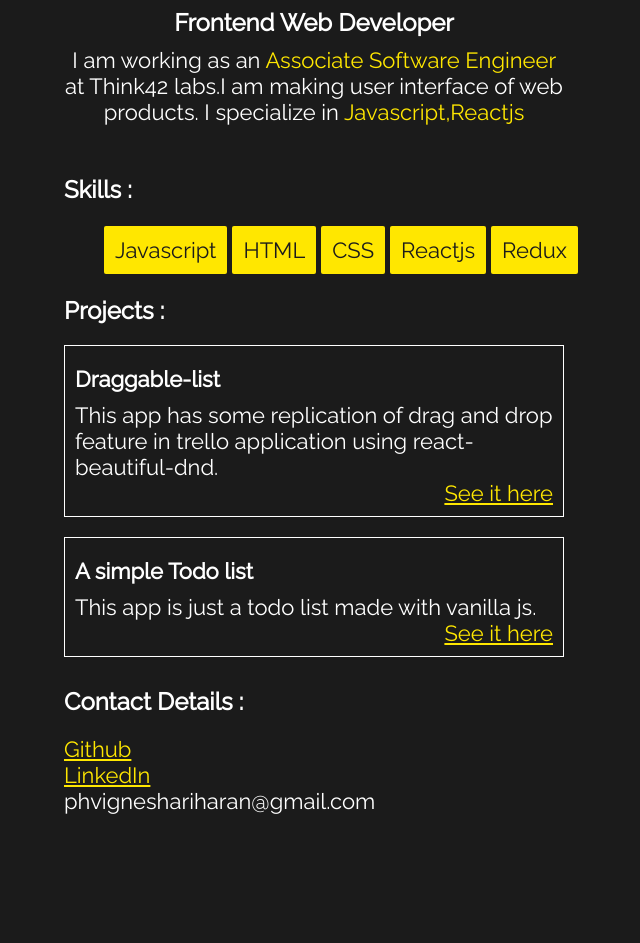
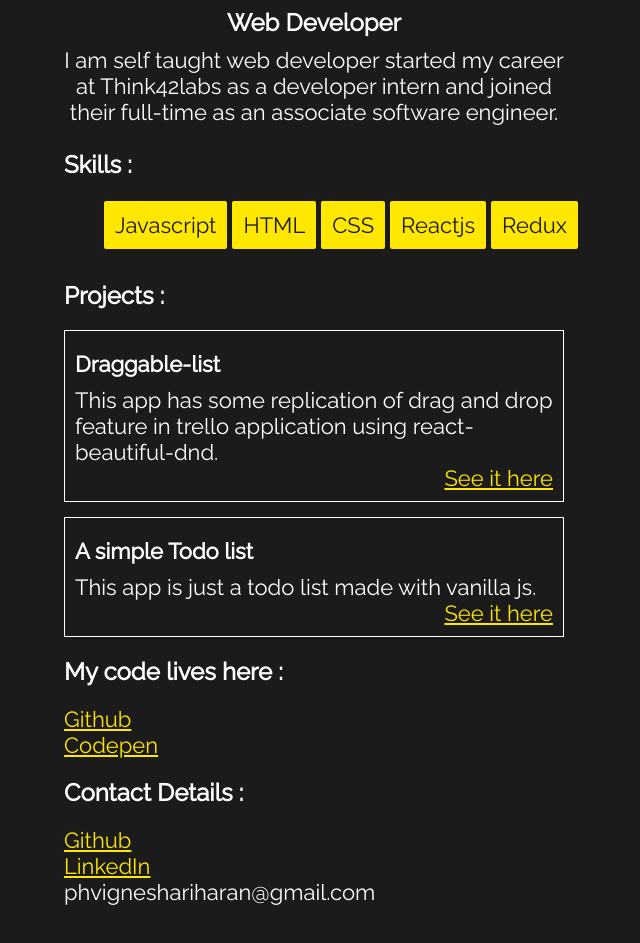
Before and after one commit to VigneshHariharan/vigneshhariharan-old, a website: page index.html in a window 1280 px wide. Shown: the part 77-1020 px from the top of the page, without its empty margins (326-966 px from the left). Before the commit the page ends 921 px from the top, so only its background shows below. Drawn offline with Linux system fonts and the light colour scheme.

Commit message:
content:codepen link,headline change

```diff
--- a/index.html
+++ b/index.html
@@ -17,14 +17,15 @@
         <h1>
           Vignesh P H
         </h1>
-        <h2>Frontend Web Developer</h2>
-        <p>I am working as an <span>Associate Software
-            Engineer</span>
-          at Think42 labs.I am making user interface of web
-          products.
-          I specialize in <span>Javascript,Reactjs</span>
+        <h2>Web Developer</h2>
+        <p>
+          I am self taught web developer started my career
+          at Think42labs as a developer intern and joined
+          their full-time as an associate software engineer.
         </p>
+        <p>
 
+        </p>
       </div>
       <div class='skills'>
         <h2>Skills : </h2>
@@ -54,6 +55,17 @@
           <a href='/To-do-list/'>See it here
           </a>
         </div>
+        <div class='code'>
+          <h2>My code lives here : </h2>
+          <ul>
+            <li><a href='github.com/vigneshhariharan'>
+                Github </a></li>
+            <li><a
+                href='https://codepen.io/vigneshhariharan'
+                target="_blank">Codepen</a></li>
+          </ul>
+        </div>
+
         <div class='contact'>
           <h2>Contact Details : </h2>
           <ul>
@@ -65,6 +77,7 @@
             <li>phvigneshariharan@gmail.com</li>
           </ul>
         </div>
+
       </div>
     </div>
 
--- a/main.scss
+++ b/main.scss
@@ -69,7 +69,7 @@ p {
 .skills {
 	margin: auto;
 	width: 500px;
-	margin-top: 50px;
+	margin-top: 25px;
 	ul {
 		list-style: none;
 		display: flex;
@@ -82,6 +82,7 @@ p {
 			color: $background-color;
 			padding: 0.5em;
 			margin-right: 5px;
+			margin-bottom: 10px;
 			transition: all .3s ease-in-out;
 			&:hover {
 				transform: rotate(1deg) scale(1.05);
@@ -107,7 +108,7 @@ p {
 		flex-flow: column nowrap;
 		border: 1px solid white;
 		padding: 10px;
-		margin-bottom: 20px;
+		margin-bottom: 15px;
 		transition: all .3s ease-in-out;
 		h3 {
 			padding: 10px 0;
@@ -123,12 +124,15 @@ p {
 		width: 300px;
 	}
 }
-.contact {
-	margin: 30px 0;
-
+.contact,
+.code {
+	margin: 20px 0;
 	ul {
 		margin: 0%;
 		list-style: none;
 		padding: 0;
 	}
 }
+.contact {
+	margin-bottom: 50px;
+}
```
Also changed, not shown: main.css, 1 other file.
